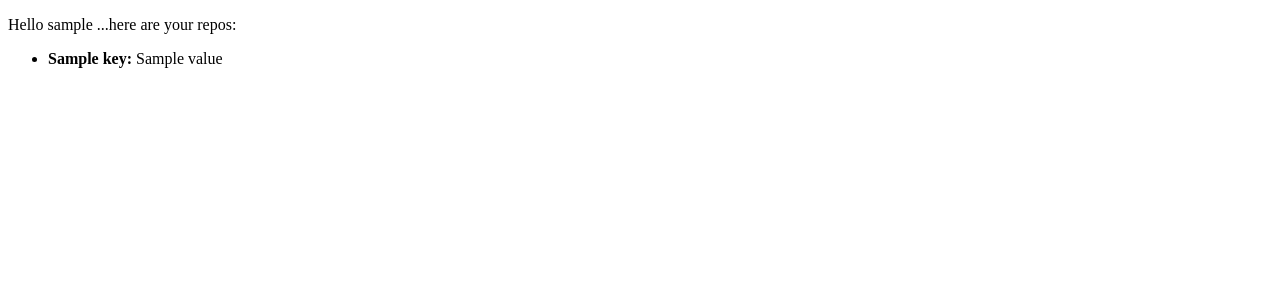
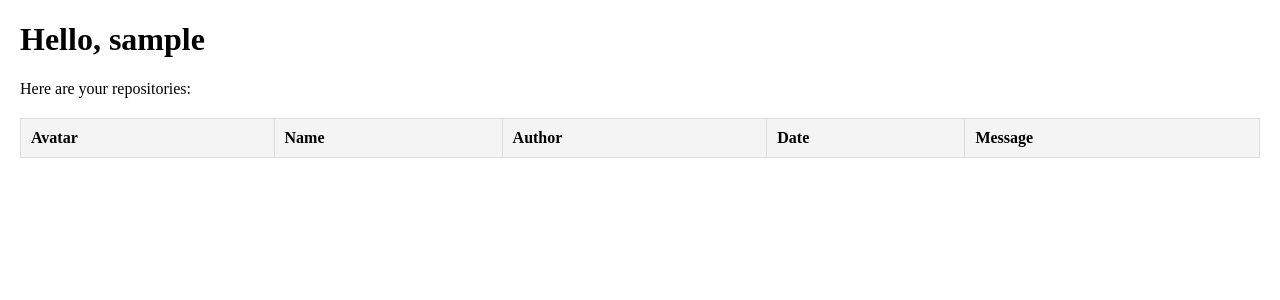
Before and after one commit to w-foster/sse-lab-2, a Flask app: template src/templates/display_username.html in a window 1280 px wide. Shown: the top 300 px of the page. Run offline with Flask 3, Linux system fonts and the light colour scheme; the template is opened without the code that fills it: most values are stand-ins (such as "Sample title", 1, 10 or a date in 2020); lists and menus that the app fills with data are empty.

Commit message:
Added table

```diff
--- a/src/templates/display_username.html
+++ b/src/templates/display_username.html
@@ -1,31 +1,78 @@
 <!DOCTYPE html>
 <html lang="en">
+<head>
+    <meta charset="UTF-8">
+    <title>GitHub Repositories</title>
+    <style>
+        body {
+            margin: 20px;
+        }
+        table {
+            width: 100%;
+            border-collapse: collapse;
+            margin-top: 20px;
+        }
+        th, td {
+            border: 1px solid #ddd;
+            padding: 10px;
+            text-align: left;
+        }
+        th {
+            background-color: #f4f4f4;
+            font-weight: bold;
+        }
+        tr:hover {
+            background-color: #f9f9f9;
+        }
+        img {
+            border-radius: 50%;
+        }
+        a {
+            color: #007bff;
+            text-decoration: none;
+        }
+        a:hover {
+            text-decoration: underline;
+        }
+    </style>
+</head>
 <body>
-<head>
-    <p>
-    Hello {{github_username}}
+    <h1>Hello, {{ github_username }}</h1>
+
     {% if repos %}
-        ...here are your repos:
+        <p>Here are your repositories:</p>
+        <table>
+            <thead>
+                <tr>
+                    <th>Avatar</th>
+                    <th>Name</th>
+                    <th>Author</th>
+                    <th>Date</th>
+                    <th>Message</th>
+                </tr>
+            </thead>
+            <tbody>
                 {% for repo in repos %}
-            <ul>
+                    <tr>
                         {% for key, value in repo.items() %}
                             {% if key == "Avatar" %}
-                <li style="list-style-type: none;">
-                <img src="{{ value }}" width="50"></li>
+                                <td><img src="{{ value }}" width="50" alt="Avatar"></td>
                             {% elif key == "Name" %}
-                <li><strong>{{ key }} : </strong> <a href="{{ value[1] }}"> {{value[0]}}</a>
-                <li style="list-style-type: none;">Latest Commit:</li>
-                {% else %}
-                <li><strong>{{ key }}: </strong>{{ value }}</li>
+                                <td><a href="{{ value[1] }}">{{ value[0] }}</a></td>
+                            {% elif key == "Author" %}
+                                <td>{{ value }}</td>
+                            {% elif key == "Date" %}
+                                <td>{{ value }}</td>
+                            {% elif key == "Message" %}
+                                <td>{{ value }}</td>
                             {% endif %}
                         {% endfor %}
-            </ul>
-        </br>
+                    </tr>
                 {% endfor %}
+            </tbody>
+        </table>
     {% else %}
         <p>No repositories found.</p>
     {% endif %}
-    </p>
- </head>
 </body>
 </html>
```
Lines whose indentation alone changed are shown as unchanged.
